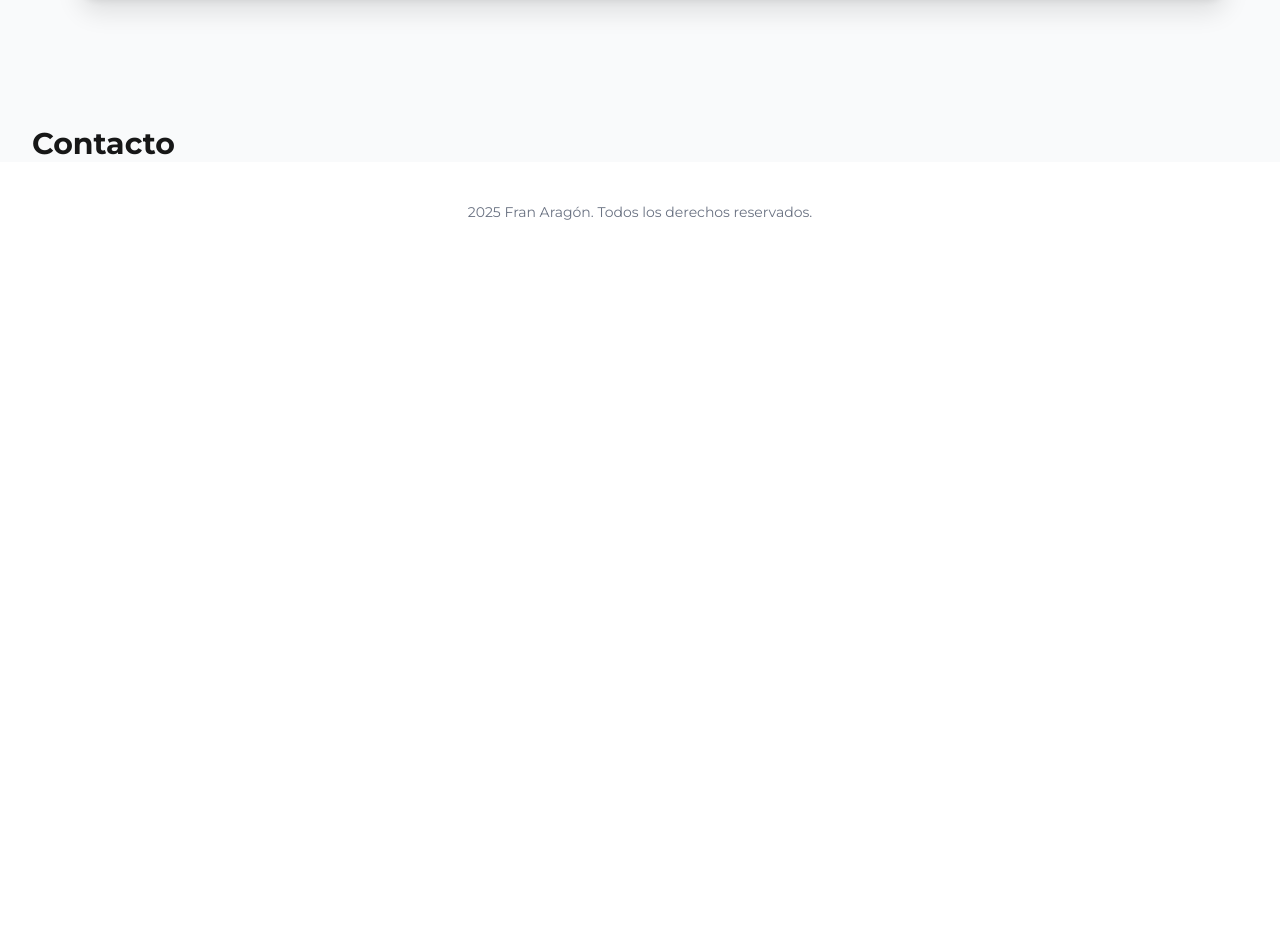
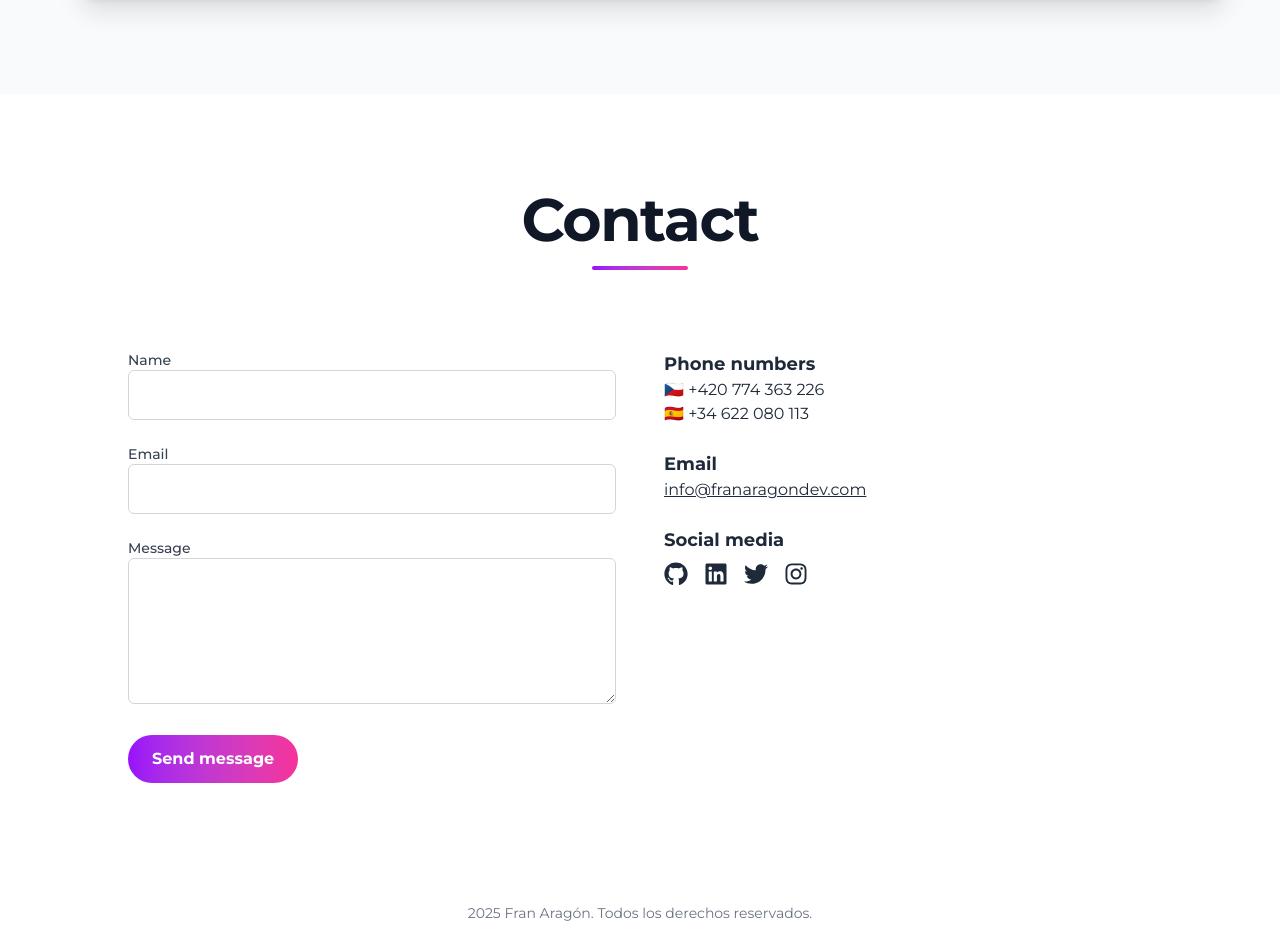
Before and after one commit to franaragondev/franaragondev, a Next.js app: page /en in a window 1280 px wide. Shown: the part 3180-4127 px from the top of the page. Before the commit the page ends 3426 px from the top, so only its background shows below. Built offline with nearby package versions, Linux system fonts and the light colour scheme.

Commit message:
Create contact section

```diff
--- /dev/null
+++ b/src/app/api/contact/route.ts
@@ -0,0 +1,54 @@
+import { NextRequest, NextResponse } from "next/server";
+import nodemailer from "nodemailer";
+
+const transporter = nodemailer.createTransport({
+  host: "smtp-relay.brevo.com",
+  port: 587,
+  secure: false,
+  auth: {
+    user: process.env.BREVO_SMTP_USER,
+    pass: process.env.BREVO_SMTP_PASS,
+  },
+  tls: {
+    rejectUnauthorized: false,
+  },
+});
+
+export async function POST(req: NextRequest) {
+  try {
+    const formData = await req.formData();
+    const name = formData.get("name")?.toString();
+    const email = formData.get("email")?.toString();
+    const message = formData.get("message")?.toString();
+    const honeypot = formData.get("honeypot")?.toString();
+
+    if (honeypot) {
+      console.warn("🤖 Bot detectado. Ignorando solicitud.");
+      return NextResponse.json({ error: "Bot detected" }, { status: 400 });
+    }
+
+    if (!name || !email || !message) {
+      return NextResponse.json({ error: "Missing fields" }, { status: 400 });
+    }
+
+    const mailOptions = {
+      from: `"CD Estepona Fans" <noreply@cdesteponafans.com>`,
+      to: "info@franaragondev.com",
+      subject: `Nuevo mensaje de ${name}`,
+      replyTo: email,
+      html: `
+        <h2>Nuevo mensaje desde franaragondev.com</h2>
+        <p><strong>Nombre:</strong> ${name}</p>
+        <p><strong>Email:</strong> ${email}</p>
+        <p><strong>Mensaje:</strong><br/>${message.replace(/\n/g, "<br/>")}</p>
+      `,
+    };
+
+    await transporter.sendMail(mailOptions);
+
+    return NextResponse.json({ ok: true });
+  } catch (error) {
+    console.error("❌ Error al enviar el email:", error);
+    return NextResponse.json({ error: "Internal error" }, { status: 500 });
+  }
+}
--- a/src/components/layout/ContactSection.tsx
+++ b/src/components/layout/ContactSection.tsx
@@ -1,10 +1,208 @@
+"use client";
+
+import { useState, useRef } from "react";
+import { FaInstagram, FaTwitter, FaLinkedin, FaGithub } from "react-icons/fa";
+import { useTranslations } from "next-intl";
+
 export default function ContactSection() {
+  const t = useTranslations("contact");
+  const honeypotRef = useRef<HTMLInputElement>(null);
+  const [status, setStatus] = useState<
+    "idle" | "loading" | "success" | "error" | "bot"
+  >("idle");
+
+  const handleSubmit = async (e: React.FormEvent<HTMLFormElement>) => {
+    e.preventDefault();
+
+    if (honeypotRef.current?.value) {
+      setStatus("bot");
+      return;
+    }
+
+    const form = e.currentTarget;
+    const data = new FormData(form);
+
+    setStatus("loading");
+
+    const response = await fetch("/api/contact", {
+      method: "POST",
+      body: data,
+    });
+
+    if (response.ok) {
+      setStatus("success");
+      form.reset();
+    } else {
+      setStatus("error");
+    }
+  };
+
   return (
     <section
       id="contact"
-      className="p-8 pb-0 pt-0 md:pt-8 bg-gray-50 scroll-mt-18"
+      className="px-4 md:px-12 py-24 bg-white/20 dark:bg-gray-900/40 backdrop-blur-xl scroll-mt-24"
     >
-      <h2 className="text-3xl font-bold mb-4">Contacto</h2>
+      <div className="text-center mb-20">
+        <h2 className="text-5xl md:text-6xl font-extrabold tracking-tight text-gray-900 dark:text-white">
+          {t("title")}
+          <span className="block h-1 w-24 bg-gradient-to-r from-purple-600 to-pink-500 rounded-full mx-auto mt-4" />
+        </h2>
+      </div>
+
+      <div className="max-w-5xl mx-auto grid md:grid-cols-2 gap-12">
+        <form onSubmit={handleSubmit} className="space-y-6 relative">
+          <div>
+            <label className="block text-sm font-medium text-gray-700 dark:text-gray-300">
+              {t("name")}
+            </label>
+            <input
+              name="name"
+              type="text"
+              required
+              className="w-full p-3 rounded-md bg-white/60 dark:bg-gray-800/40 border border-gray-300 dark:border-gray-700 text-gray-900 dark:text-white"
+            />
+          </div>
+
+          <div>
+            <label className="block text-sm font-medium text-gray-700 dark:text-gray-300">
+              {t("email")}
+            </label>
+            <input
+              name="email"
+              type="email"
+              required
+              className="w-full p-3 rounded-md bg-white/60 dark:bg-gray-800/40 border border-gray-300 dark:border-gray-700 text-gray-900 dark:text-white"
+            />
+          </div>
+
+          <div>
+            <label className="block text-sm font-medium text-gray-700 dark:text-gray-300">
+              {t("message")}
+            </label>
+            <textarea
+              name="message"
+              rows={5}
+              required
+              className="w-full p-3 rounded-md bg-white/60 dark:bg-gray-800/40 border border-gray-300 dark:border-gray-700 text-gray-900 dark:text-white"
+            />
+          </div>
+
+          {/* Honeypot hidden field */}
+          <div
+            aria-hidden="true"
+            style={{ position: "absolute", left: "-5000px" }}
+          >
+            <input
+              type="text"
+              name="honeypot"
+              tabIndex={-1}
+              autoComplete="off"
+              ref={honeypotRef}
+              defaultValue=""
+            />
+          </div>
+
+          <button
+            type="submit"
+            disabled={status === "loading"}
+            className="bg-gradient-to-r from-purple-600 to-pink-500 text-white px-6 py-3 rounded-full font-semibold hover:opacity-90 transition flex items-center justify-center gap-2 disabled:opacity-50"
+          >
+            {status === "loading" ? (
+              <svg
+                className="animate-spin h-5 w-5 text-white"
+                xmlns="http://www.w3.org/2000/svg"
+                fill="none"
+                viewBox="0 0 24 24"
+              >
+                <circle
+                  className="opacity-25"
+                  cx="12"
+                  cy="12"
+                  r="10"
+                  stroke="currentColor"
+                  strokeWidth="4"
+                />
+                <path
+                  className="opacity-75"
+                  fill="currentColor"
+                  d="M4 12a8 8 0 018-8v4a4 4 0 00-4 4H4z"
+                />
+              </svg>
+            ) : (
+              t("submit")
+            )}
+          </button>
+
+          {status === "success" && (
+            <p className="text-green-500 text-sm">{t("success")}</p>
+          )}
+          {status === "error" && (
+            <p className="text-red-500 text-sm">{t("error")}</p>
+          )}
+          {status === "bot" && (
+            <p className="text-yellow-500 text-sm">Bot detectado 🕵️‍♂️</p>
+          )}
+        </form>
+
+        <div className="space-y-6 text-gray-800 dark:text-gray-300">
+          <div>
+            <h3 className="text-lg font-semibold">{t("phone")}</h3>
+            <p>
+              🇨🇿 <a href="tel:+420774363226">+420 774 363 226</a>
+            </p>
+            <p>
+              🇪🇸 <a href="tel:+34622080113">+34 622 080 113</a>
+            </p>
+          </div>
+
+          <div>
+            <h3 className="text-lg font-semibold">{t("emailLabel")}</h3>
+            <p>
+              <a href="mailto:info@franaragondev.com" className="underline">
+                info@franaragondev.com
+              </a>
+            </p>
+          </div>
+
+          <div>
+            <h3 className="text-lg font-semibold">{t("social")}</h3>
+            <div className="flex gap-4 mt-2 text-2xl">
+              <a
+                href="https://github.com/franaragondev"
+                target="_blank"
+                rel="noopener noreferrer"
+                className="hover:text-pink-500 transition"
+              >
+                <FaGithub />
+              </a>
+              <a
+                href="https://www.linkedin.com/in/fran-aragon-simon/"
+                target="_blank"
+                rel="noopener noreferrer"
+                className="hover:text-pink-500 transition"
+              >
+                <FaLinkedin />
+              </a>
+              <a
+                href="https://twitter.com/franaragondev"
+                target="_blank"
+                rel="noopener noreferrer"
+                className="hover:text-pink-500 transition"
+              >
+                <FaTwitter />
+              </a>
+              <a
+                href="https://instagram.com/franaragon13"
+                target="_blank"
+                rel="noopener noreferrer"
+                className="hover:text-pink-500 transition"
+              >
+                <FaInstagram />
+              </a>
+            </div>
+          </div>
+        </div>
+      </div>
     </section>
   );
 }
```
